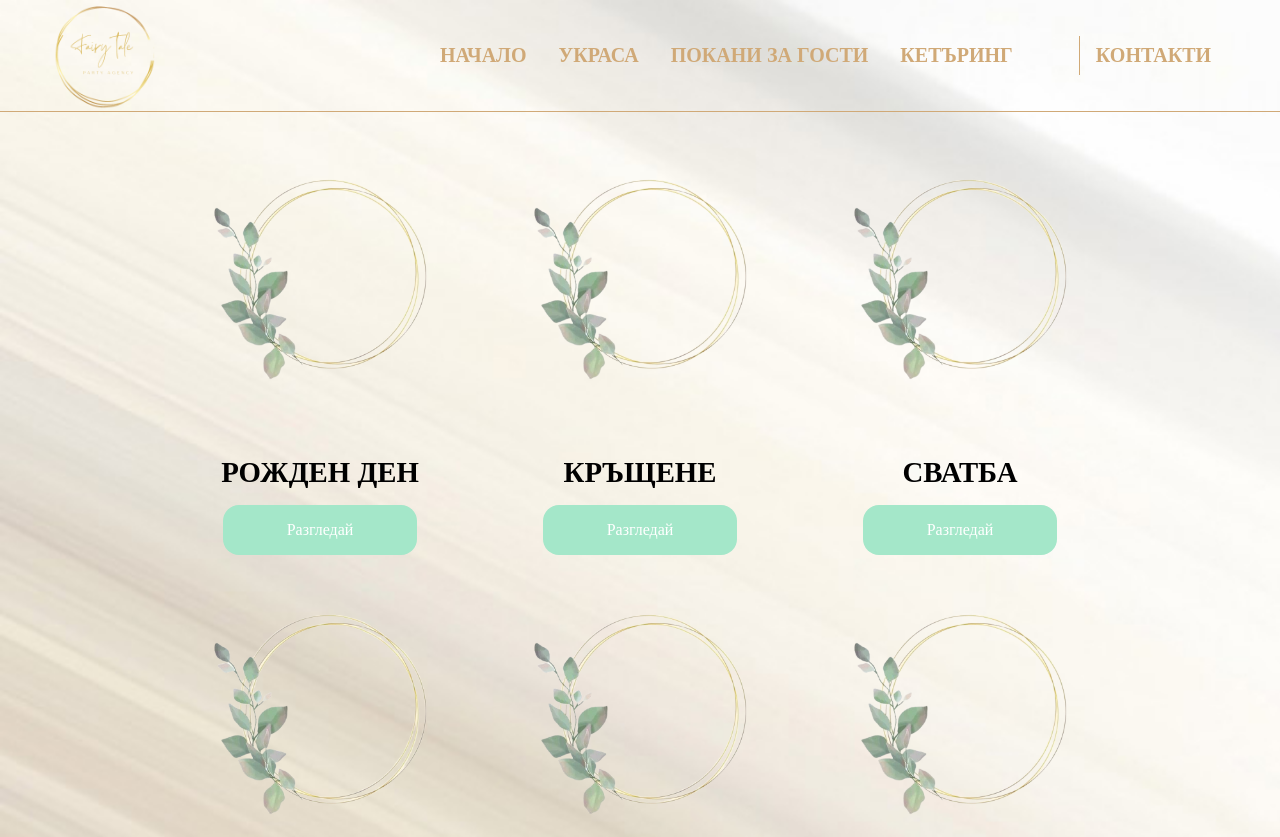
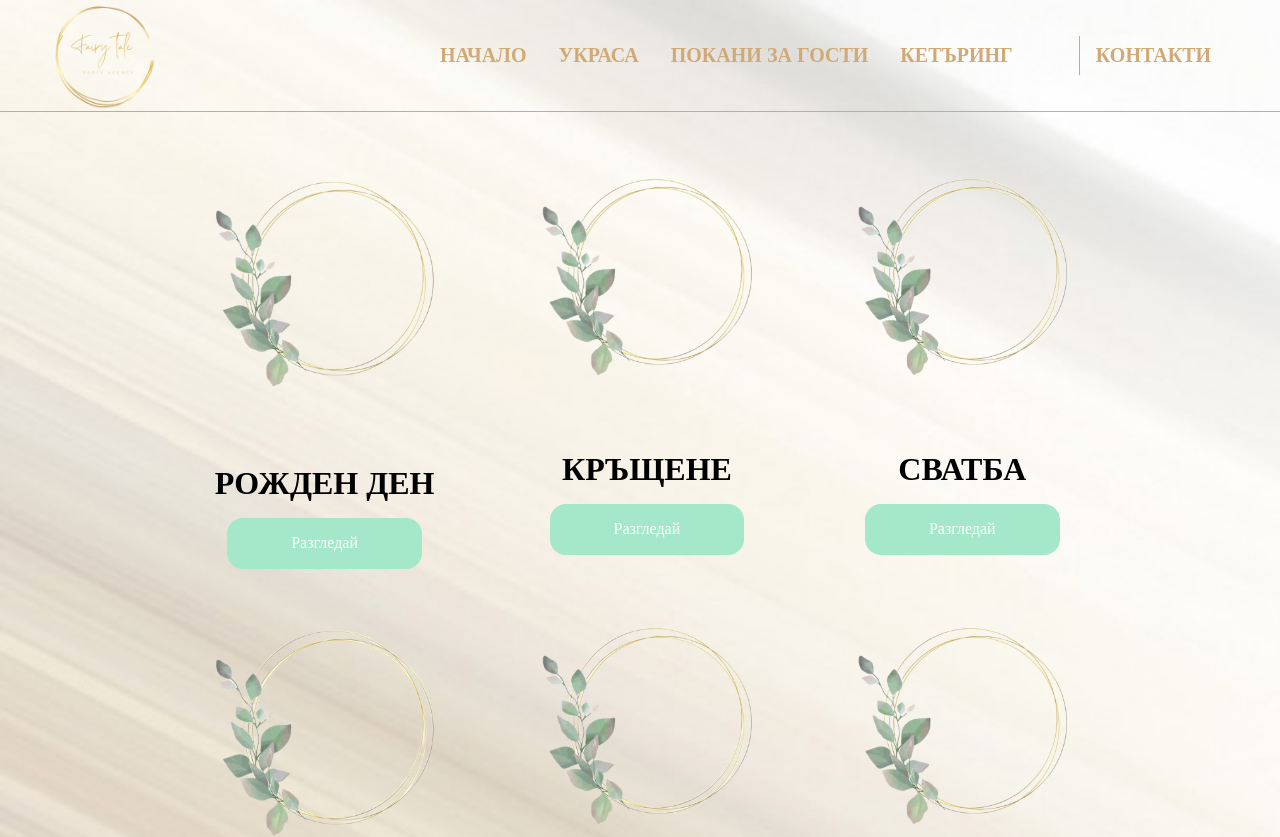
Before and after one commit to dimitrov93/party-agency, a React (Create React App) app: page /decoration in a window 1280 px wide. Shown: the top 837 px of the page. Built offline with nearby package versions, Linux system fonts and the light colour scheme; a web font is replaced by a local one.

Commit message:
bug fixed

```diff
--- a/src/components/Decoration/decoration.css
+++ b/src/components/Decoration/decoration.css
@@ -2,7 +2,6 @@
     display: grid;
     grid-template-columns: repeat(3, 1fr);
 }
-
 
 .list__card {
     background: var(--trans);
@@ -13,23 +12,16 @@
     align-items: center;
 }
 
+.list__card img {
+    max-width: 100%;
+    aspect-ratio: 1/1;
+}
+
 .list__title {
     padding: 1rem;
     text-transform: uppercase;
     text-align: center;
 }
-
-@media only screen and (max-width: 1440px) {
-    img {
-        max-width: 100%;
-        aspect-ratio: 1/1;
-    }
-
-    .list__title {
-        font-size: 1.8rem;
-    }
-}
-
 
 @media only screen and (max-width: 1200px) {
 
@@ -54,7 +46,7 @@
         grid-template-columns: repeat(2, 1fr);
     }
 
-    img {
+    .list__card img {
         max-width: 50%;
     }
 
```
